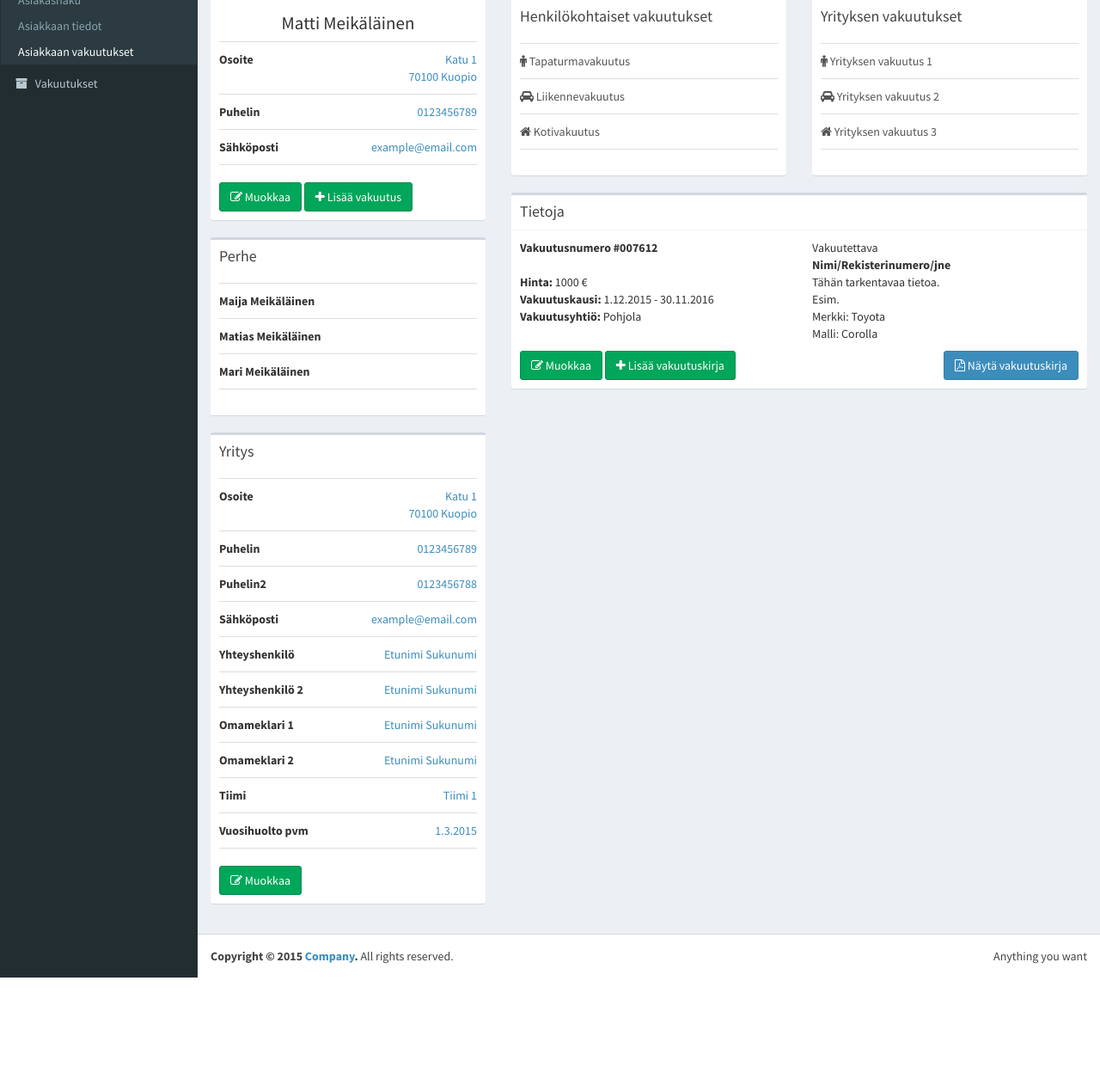
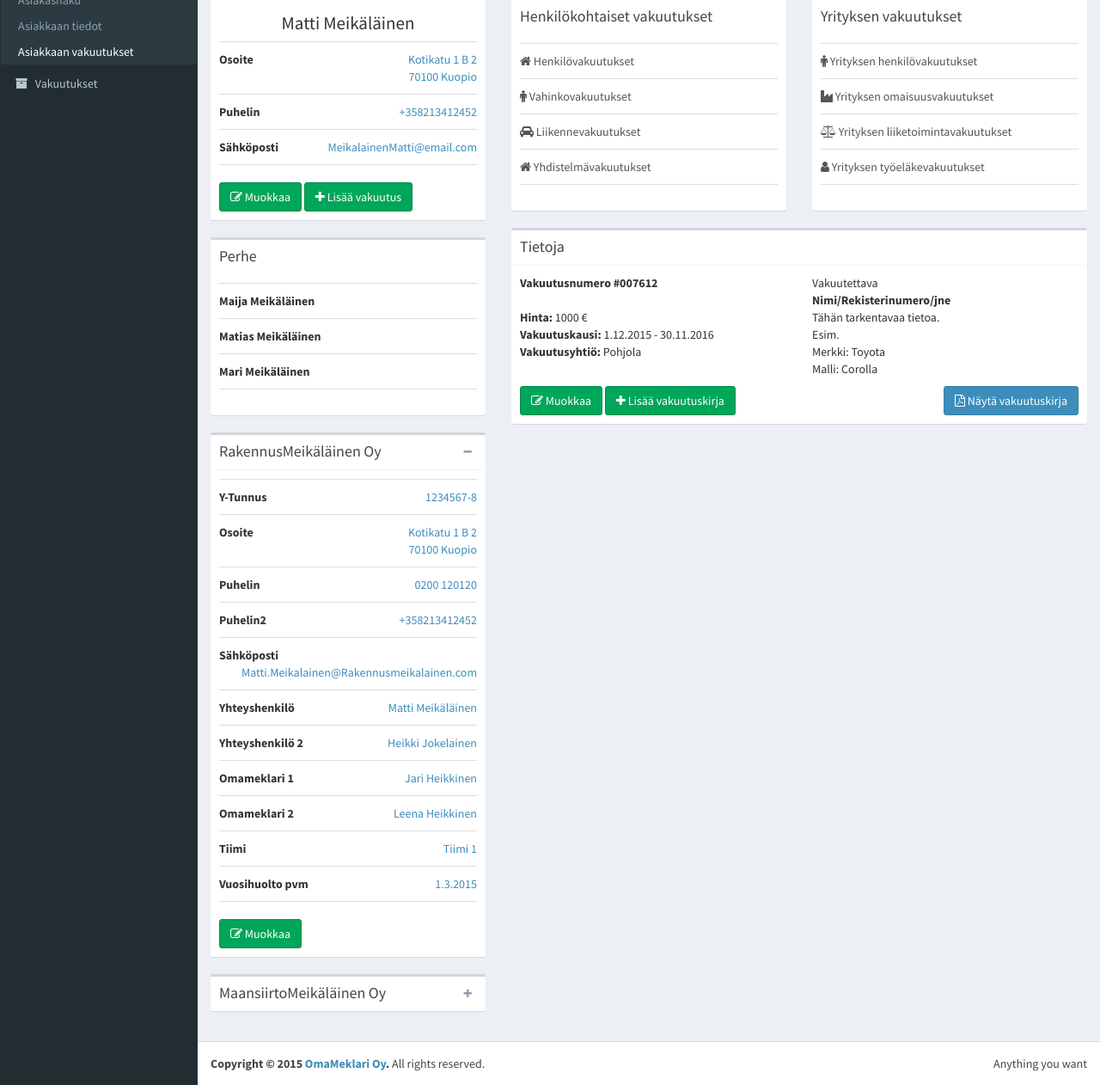
Before and after one commit to Pyretti/MyAdminLTE, a website: page pages/UI/asiakas-vakuutukset.html in a window 1280 px wide. Shown: the part 109-1371 px from the top of the page at 86% size. Before the commit the page ends 1246 px from the top, so only its background shows below. Drawn offline with nearby package versions, Linux system fonts and the light colour scheme.

Commit message:
PDF:n avaaminen Esimerkkidataa järkevämmäksi Tekstejä siistitty Vakuutuslajeja Toisen yrityksen boxi

```diff
--- a/pages/UI/asiakas-vakuutukset.html
+++ b/pages/UI/asiakas-vakuutukset.html
@@ -72,7 +72,7 @@
                 <!-- Menu Toggle Button -->
                 <a href="#" class="dropdown-toggle" data-toggle="dropdown">
                   <!-- hidden-xs hides the username on small devices so only the image appears. -->
-                  <span>Alexander Pierce </span>
+                  <span>Jari Heikkinen </span>
                 </a>
                 <ul class="dropdown-menu">
                   <!-- Menu Footer-->
@@ -132,14 +132,14 @@
 						<ul class="list-group list-group-unbordered">
 							<li class="list-group-item clearfix">
 								<b>Osoite</b>
-								<a class="pull-right">Katu 1</a><br>
+								<a class="pull-right">Kotikatu 1 B 2</a><br>
 								<a class="pull-right">70100 Kuopio</a>
 							</li>
 							<li class="list-group-item clearfix">
-								<b>Puhelin</b> <a class="pull-right">0123456789</a>
+								<b>Puhelin</b> <a class="pull-right">+358213412452</a>
 							</li>
 							<li class="list-group-item clearfix">
-								<b>Sähköposti</b> <a class="pull-right">example@email.com</a>
+								<b>Sähköposti</b> <a class="pull-right">MeikalainenMatti@email.com</a>
 							</li>
 						</ul>
 						<div class="row">
@@ -168,37 +168,95 @@
 						</ul>
 					</div><!-- /.box-body -->
 				</div><!-- /.box -->
-				<div class="box">
-					<div class="box-header without-border">
-						<h3 class="box-title">Yritys</h3>
-					</div><!-- /.box-header -->
+				<div class="box box-default">
+					<div class="box-header with-border">
+					<h3 class="box-title">RakennusMeikäläinen Oy</h3>
+					<div class="box-tools pull-right">
+					<button class="btn btn-box-tool" data-widget="collapse"><i class="fa fa-minus"></i></button>
+					</div><!-- /.box-tools -->
+				</div><!-- /.box-header -->
+						<div class="box-body">
+						<ul class="list-group list-group-unbordered">
+							<li class="list-group-item clearfix">
+								<b>Y-Tunnus</b> <a class="pull-right">1234567-8</a>
+							</li>
+							<li class="list-group-item clearfix">
+								<b>Osoite</b>
+								<a class="pull-right">Kotikatu 1 B 2</a><br>
+								<a class="pull-right">70100 Kuopio</a>
+							</li>
+							<li class="list-group-item clearfix">
+								<b>Puhelin</b> <a class="pull-right">0200 120120</a>
+							</li>
+							<li class="list-group-item clearfix">
+								<b>Puhelin2</b> <a class="pull-right">+358213412452</a>
+							</li>
+							<li class="list-group-item clearfix">
+								<b>Sähköposti</b> <a class="pull-right">Matti.Meikalainen@Rakennusmeikalainen.com</a>
+							</li>
+							<li class="list-group-item clearfix">
+								<b>Yhteyshenkilö</b> <a class="pull-right">Matti Meikäläinen</a>
+							</li>
+							<li class="list-group-item clearfix">
+								<b>Yhteyshenkilö 2</b> <a class="pull-right">Heikki Jokelainen</a>
+							</li>
+							<li class="list-group-item clearfix">
+								<b>Omameklari 1</b> <a class="pull-right">Jari Heikkinen</a>
+							</li>
+							<li class="list-group-item clearfix">
+								<b>Omameklari 2</b> <a class="pull-right">Leena Heikkinen</a>
+							</li>
+							<li class="list-group-item clearfix">
+								<b>Tiimi</b> <a class="pull-right">Tiimi 1</a>
+							</li>
+							<li class="list-group-item clearfix">
+								<b>Vuosihuolto pvm</b> <a class="pull-right">1.3.2015</a>
+							</li>
+						</ul>
+						<div class="row">
+							<div class="col-xs-12">
+								<a href="#" class="btn btn-success"><i class="fa fa-edit"></i> Muokkaa</a>
+							</div>
+						</div>
+					</div><!-- /.box-body -->
+				</div><!-- /.box -->
+				<div class="box box-default collapsed-box">
+					<div class="box-header with-border">
+					<h3 class="box-title">MaansiirtoMeikäläinen Oy</h3>
+					<div class="box-tools pull-right">
+					<button class="btn btn-box-tool" data-widget="collapse"><i class="fa fa-plus"></i></button>
+					</div><!-- /.box-tools -->
+				</div><!-- /.box-header -->
 					<div class="box-body">
 						<ul class="list-group list-group-unbordered">
 							<li class="list-group-item clearfix">
+								<b>Y-Tunnus</b> <a class="pull-right">1234567-8</a>
+							</li>
+							<li class="list-group-item clearfix">
 								<b>Osoite</b>
-								<a class="pull-right">Katu 1</a><br>
+								<a class="pull-right">Kotikatu 1 B 2</a><br>
 								<a class="pull-right">70100 Kuopio</a>
 							</li>
 							<li class="list-group-item clearfix">
-								<b>Puhelin</b> <a class="pull-right">0123456789</a>
+								<b>Puhelin</b> <a class="pull-right">0200 120120</a>
 							</li>
 							<li class="list-group-item clearfix">
-								<b>Puhelin2</b> <a class="pull-right">0123456788</a>
+								<b>Puhelin2</b> <a class="pull-right">+358213412452</a>
 							</li>
 							<li class="list-group-item clearfix">
-								<b>Sähköposti</b> <a class="pull-right">example@email.com</a>
+								<b>Sähköposti</b> <a class="pull-right">Matti.Meikalainen@Rakennusmeikalainen.com</a>
 							</li>
 							<li class="list-group-item clearfix">
-								<b>Yhteyshenkilö</b> <a class="pull-right">Etunimi Sukunumi</a>
+								<b>Yhteyshenkilö</b> <a class="pull-right">Matti Meikäläinen</a>
 							</li>
 							<li class="list-group-item clearfix">
-								<b>Yhteyshenkilö 2</b> <a class="pull-right">Etunimi Sukunumi</a>
+								<b>Yhteyshenkilö 2</b> <a class="pull-right">Heikki Jokelainen</a>
 							</li>
 							<li class="list-group-item clearfix">
-								<b>Omameklari 1</b> <a class="pull-right">Etunimi Sukunumi</a>
+								<b>Omameklari 1</b> <a class="pull-right">Jari Heikkinen</a>
 							</li>
 							<li class="list-group-item clearfix">
-								<b>Omameklari 2</b> <a class="pull-right">Etunimi Sukunumi</a>
+								<b>Omameklari 2</b> <a class="pull-right">Leena Heikkinen</a>
 							</li>
 							<li class="list-group-item clearfix">
 								<b>Tiimi</b> <a class="pull-right">Tiimi 1</a>
@@ -224,9 +282,10 @@
 							</div><!-- /.box-header -->
 							<div class="box-body">
 								<div class="list-group list-group-unbordered">
-									<a href="#" class="list-group-item"><i class="fa fa-male"></i> Tapaturmavakuutus</a>
-									<a href="#" class="list-group-item"><i class="fa fa-car"></i> Liikennevakuutus</a>
-									<a href="#" class="list-group-item"><i class="fa fa-home"></i> Kotivakuutus</a>
+									<a href="#" class="list-group-item"><i class="fa fa-home"></i> Henkilövakuutukset</a>
+									<a href="#" class="list-group-item"><i class="fa fa-male"></i> Vahinkovakuutukset</a>
+									<a href="#" class="list-group-item"><i class="fa fa-car"></i> Liikennevakuutukset</a>
+									<a href="#" class="list-group-item"><i class="fa fa-home"></i> Yhdistelmävakuutukset</a>
 								</div>
 							</div><!-- /.box-body -->
 						</div><!-- /.box-body -->
@@ -238,9 +297,10 @@
 							</div><!-- /.box-header -->
 							<div class="box-body">
 								<div class="list-group list-group-unbordered">
-									<a href="#" class="list-group-item"><i class="fa fa-male"></i> Yrityksen vakuutus 1</a>
-									<a href="#" class="list-group-item"><i class="fa fa-car"></i> Yrityksen vakuutus 2</a>
-									<a href="#" class="list-group-item"><i class="fa fa-home"></i> Yrityksen vakuutus 3</a>
+									<a href="#" class="list-group-item"><i class="fa fa-male"></i> Yrityksen henkilövakuutukset</a>
+									<a href="#" class="list-group-item"><i class="fa fa-industry"></i> Yrityksen omaisuusvakuutukset</a>
+									<a href="#" class="list-group-item"><i class="fa fa-balance-scale"></i> Yrityksen liiketoimintavakuutukset</a>
+									<a href="#" class="list-group-item"><i class="fa fa-user"></i> Yrityksen työeläkevakuutukset</a>
 								</div>
 							</div><!-- /.box-body -->
 						</div><!-- /.box-body -->
@@ -276,7 +336,7 @@
 									<div class="col-xs-12">
 										<a href="#" class="btn btn-success"><i class="fa fa-edit"></i> Muokkaa</a>
 										<a href="#" class="btn btn-success"><i class="fa fa-plus"></i> Lisää vakuutuskirja</a>
-										<button class="btn btn-primary pull-right"><i class="fa fa-file-pdf-o"></i> Näytä vakuutuskirja</button>
+										<a href="../../PDFS/POP_Tapaturma_tuoteseloste.pdf" class="btn btn-primary pull-right"><i class="fa fa-file-pdf-o"></i> Näytä vakuutuskirja</a>
 									</div>
 								</div>
 							</div><!-- /.box-body -->
@@ -296,7 +356,7 @@
           Anything you want
         </div>
         <!-- Default to the left -->
-        <strong>Copyright &copy; 2015 <a href="#">Company</a>.</strong> All rights reserved.
+        <strong>Copyright &copy; 2015 <a href="#">OmaMeklari Oy</a>.</strong> All rights reserved.
       </footer>
     </div><!-- ./wrapper -->
 
```
Also changed, not shown: pages/UI/asiakas-hae.html (+58 -51 lines), pages/UI/asiakas.html (+2 -2 lines), 1 other file.
